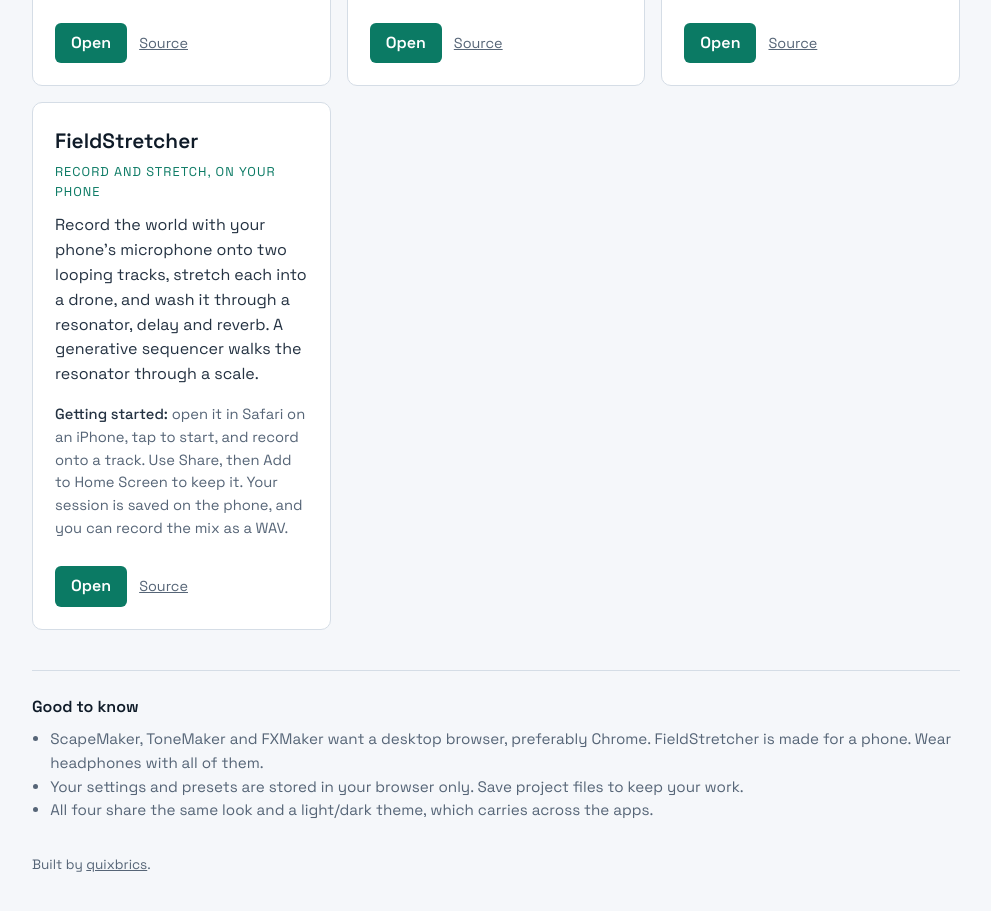
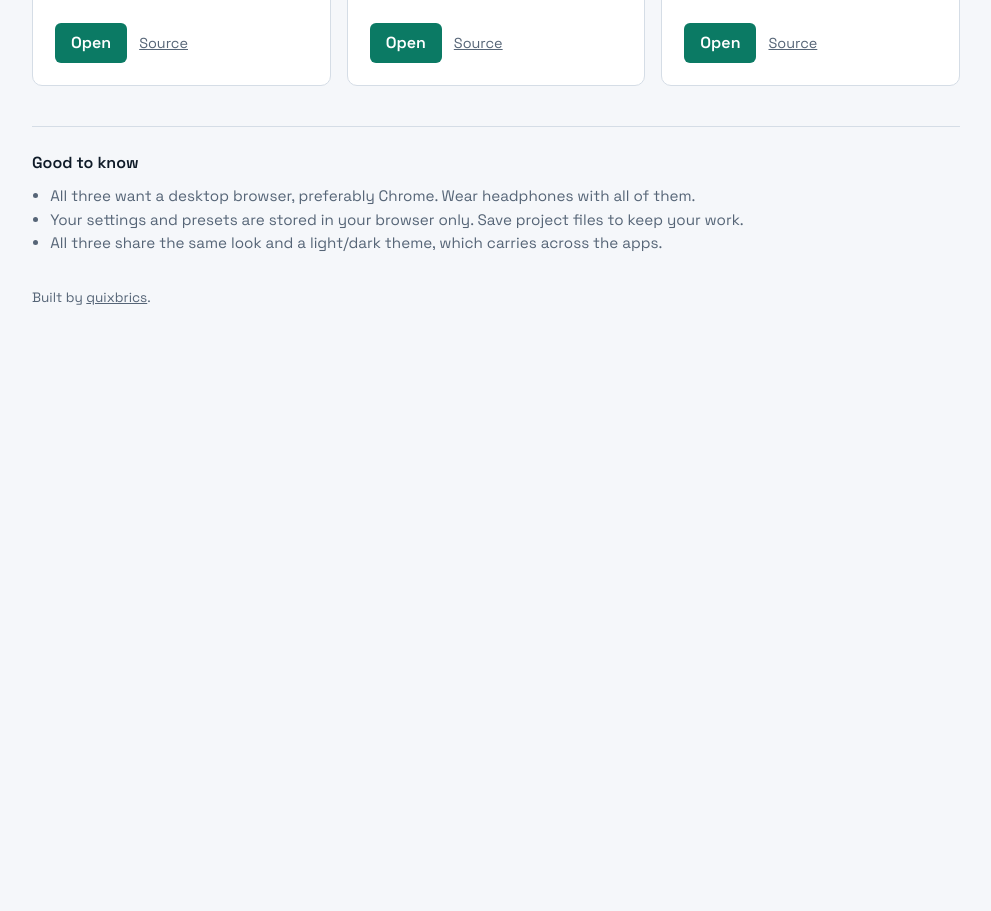
Before and after one commit to quixbrics/makersuite, a plain HTML site: page index.html in a window 1280 px wide. Shown: the part 627-1538 px from the top of the page, without its empty margins (144-1135 px from the left). After the commit the page ends 975 px from the top, so only its background shows below. Drawn offline with Linux system fonts and the light colour scheme.

Commit message:
Remove FieldStretcher from the landing page
Co-Authored-By: Claude Opus 5.5 <noreply@anthropic.com>

```diff
--- a/index.html
+++ b/index.html
@@ -4,7 +4,7 @@
 <meta charset="utf-8" />
 <meta name="viewport" content="width=device-width, initial-scale=1" />
 <title>Maker Suite</title>
-<meta name="description" content="Four browser-based sound tools for student filmmakers: ScapeMaker, ToneMaker, FXMaker and FieldStretcher." />
+<meta name="description" content="Three browser-based sound tools for student filmmakers: ScapeMaker, ToneMaker and FXMaker." />
 <link rel="preconnect" href="https://fonts.googleapis.com" />
 <link rel="preconnect" href="https://fonts.gstatic.com" crossorigin />
 <link href="https://fonts.googleapis.com/css2?family=Space+Grotesk:wght@400;500;600&display=swap" rel="stylesheet" />
@@ -47,7 +47,7 @@
 <body>
 <main>
   <h1>Maker Suite</h1>
-  <p class="lede">Four free sound tools for student filmmakers. They run entirely in your browser: no accounts, no installs, nothing uploaded.</p>
+  <p class="lede">Three free sound tools for student filmmakers. They run entirely in your browser: no accounts, no installs, nothing uploaded.</p>
 
   <div class="grid">
     <section class="card">
@@ -83,24 +83,14 @@
       </div>
     </section>
 
-    <section class="card">
-      <h2>FieldStretcher</h2>
-      <p class="tag">Record and stretch, on your phone</p>
-      <p>Record the world with your phone's microphone onto two looping tracks, stretch each into a drone, and wash it through a resonator, delay and reverb. A generative sequencer walks the resonator through a scale.</p>
-      <p class="start"><b>Getting started:</b> open it in Safari on an iPhone, tap to start, and record onto a track. Use Share, then Add to Home Screen to keep it. Your session is saved on the phone, and you can record the mix as a WAV.</p>
-      <div class="links">
-        <a class="btn" href="https://quixbrics.github.io/FieldStretcher/">Open</a>
-        <a href="https://github.com/quixbrics/FieldStretcher">Source</a>
-      </div>
-    </section>
   </div>
 
   <div class="general">
     <h3>Good to know</h3>
     <ul>
-      <li>ScapeMaker, ToneMaker and FXMaker want a desktop browser, preferably Chrome. FieldStretcher is made for a phone. Wear headphones with all of them.</li>
+      <li>All three want a desktop browser, preferably Chrome. Wear headphones with all of them.</li>
       <li>Your settings and presets are stored in your browser only. Save project files to keep your work.</li>
-      <li>All four share the same look and a light/dark theme, which carries across the apps.</li>
+      <li>All three share the same look and a light/dark theme, which carries across the apps.</li>
     </ul>
   </div>
   <footer>Built by <a href="https://github.com/quixbrics" style="color:inherit">quixbrics</a>.</footer>
```
Also changed, not shown: 1 other file.
